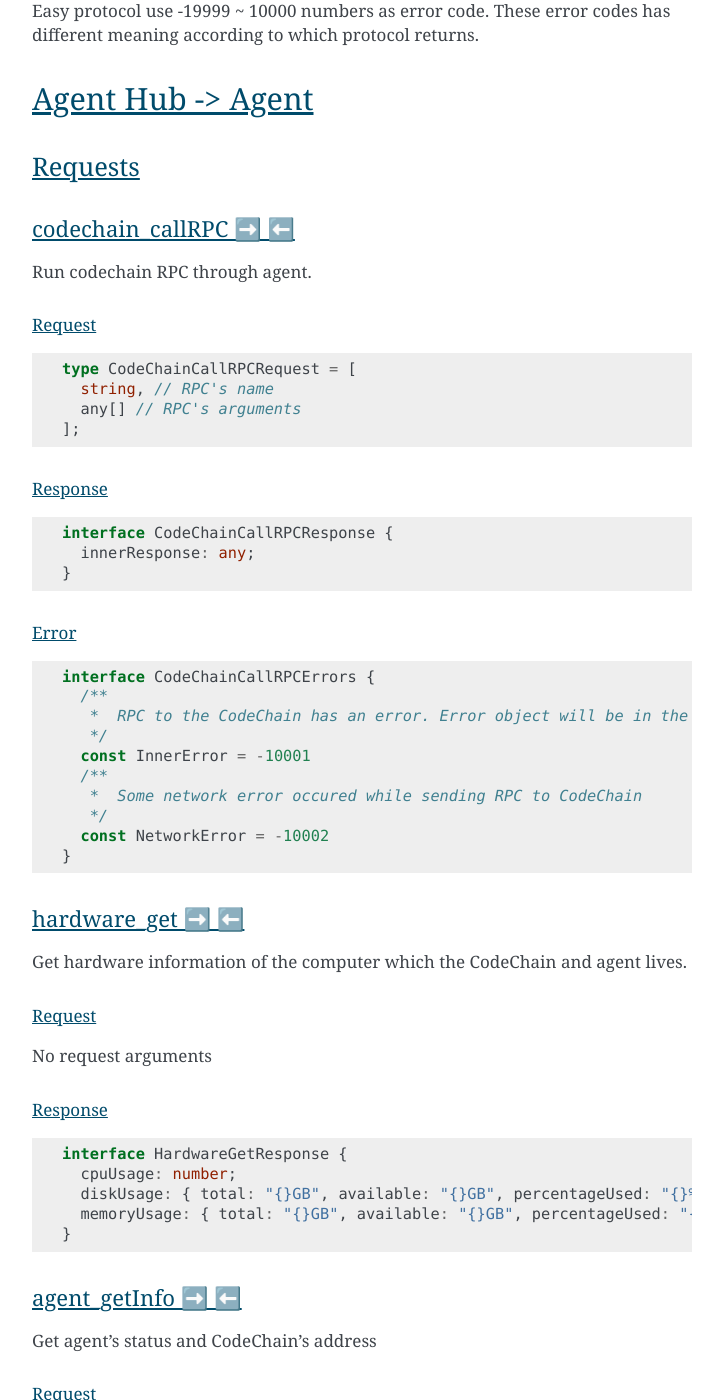
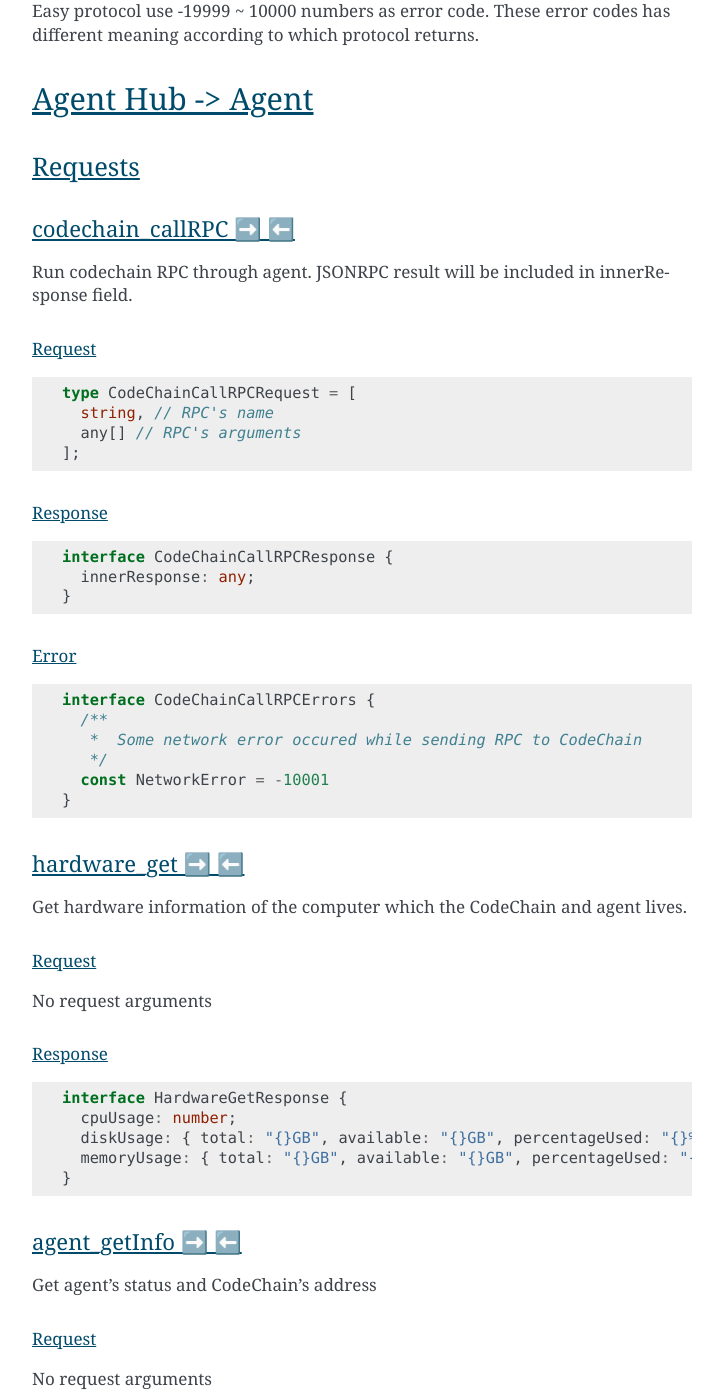
Before and after one commit to CodeChain-io/codechain-dashboard, a Sphinx documentation site: the page built from doc/source/index.rst, in a window 1280 px wide and 1400 px high, scrolled down 6606 px. Shown: the whole window, without its empty margins (388-1111 px from the left). Built offline with Sphinx 7.4.7, drawn with Linux system fonts in a browser that asks for light colours.

Commit message:
Update index.rst

```diff
--- a/doc/source/index.rst
+++ b/doc/source/index.rst
@@ -235,7 +235,7 @@ Requests
 codechain_callRPC ➡️ ⬅️
 ------------------------
 
-Run codechain RPC through agent.
+Run codechain RPC through agent. JSONRPC result will be included in innerResponse field.
 
 .. _type-CodeChainCallRPCRequest:
 
@@ -267,13 +267,9 @@ Error
 
   interface CodeChainCallRPCErrors {
     /**
-     *  RPC to the CodeChain has an error. Error object will be in the error's data field.
-     */
-    const InnerError = -10001
-    /**
      *  Some network error occured while sending RPC to CodeChain
      */
-    const NetworkError = -10002
+    const NetworkError = -10001
   }
 
 hardware_get ➡️ ⬅️
```
